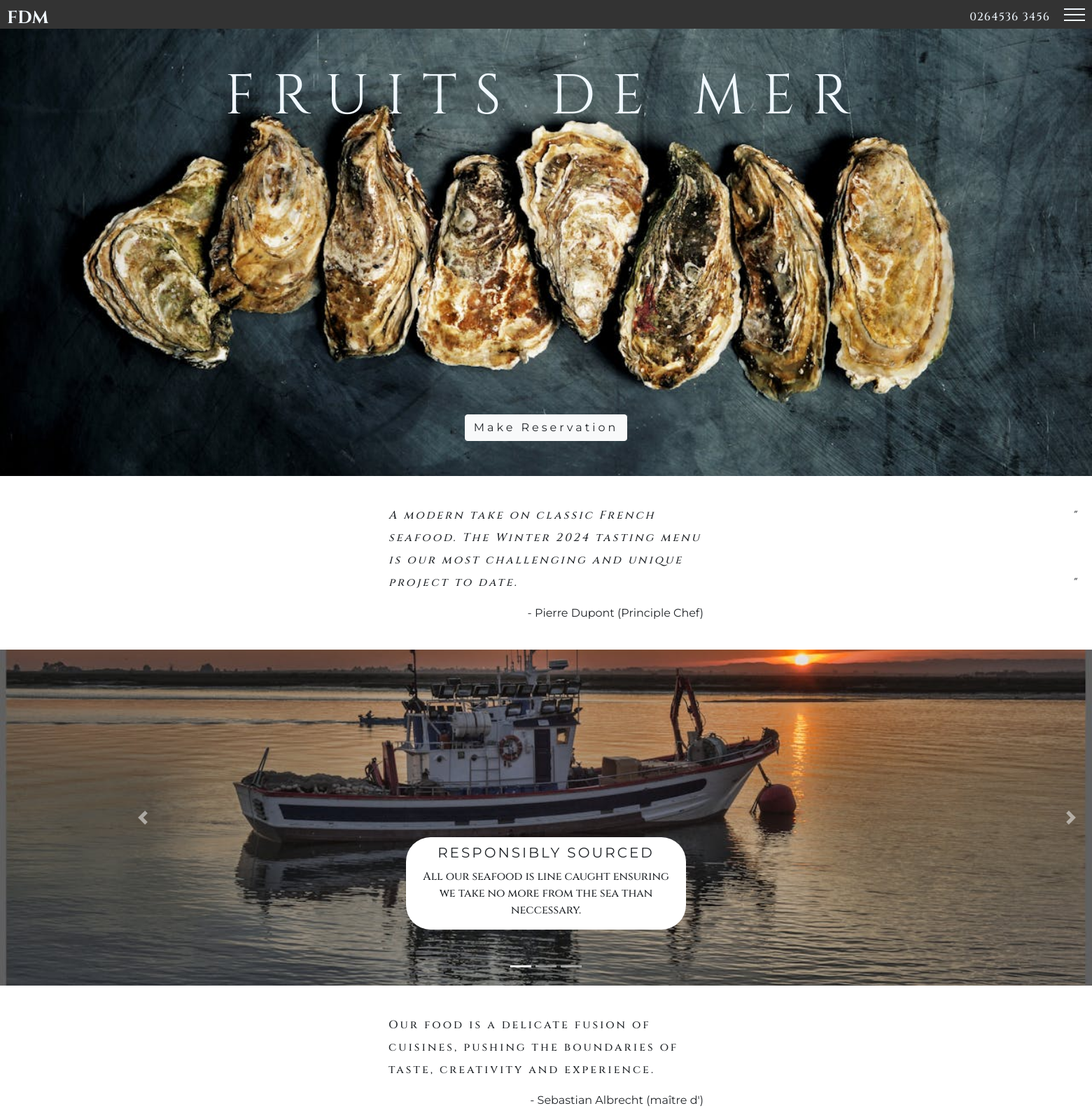
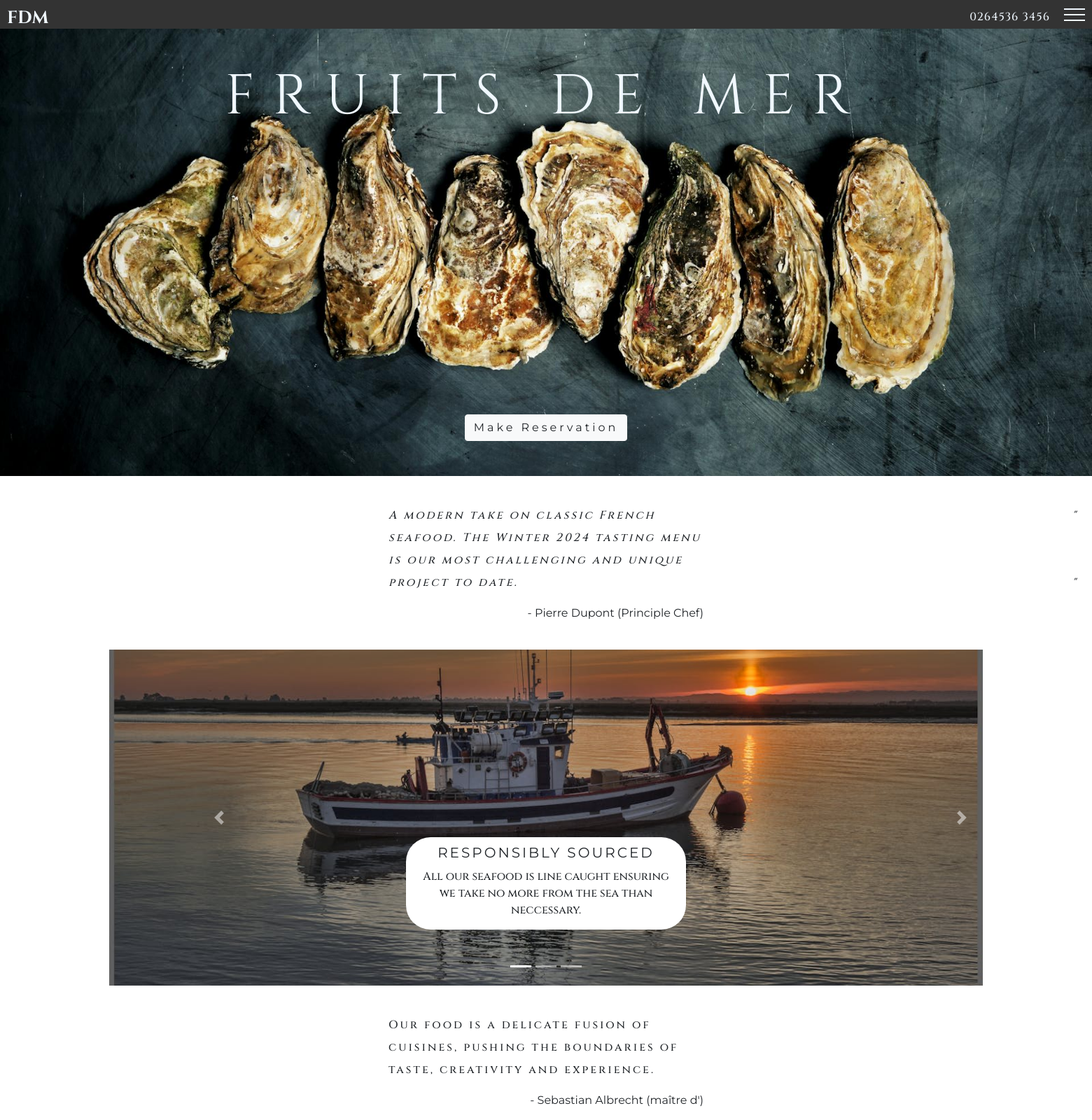
Before and after one commit to P-Worthington/Fruits-de-mer, a Flask app: page / in a window 1560 px wide; the page is wider, and only the part inside the window is pictured. Shown: the top 1600 px of that part at 70% size. Run offline with Flask 3, Linux system fonts and the light colour scheme; some libraries are stand-ins or nearby versions; some web fonts are replaced.

Commit message:
alter home styling for xl scren sizes to prevent image stretching

```diff
--- a/static/css/style.css
+++ b/static/css/style.css
@@ -546,3 +546,14 @@ footer {
     width: 50%;
     margin-left: 25%;
 }
+
+@media only screen and (min-width: 1445px) {
+    .carousel-container, .food-img {
+        width: 80%;
+        margin-left: 10%;
+    }
+
+    .hero-img {
+        background-image: url(../images/home-images/oyster-high-res.jpg);
+    }
+}
```
Also changed, not shown: static/images/home-images/oyster-high-res.jpg (added).
